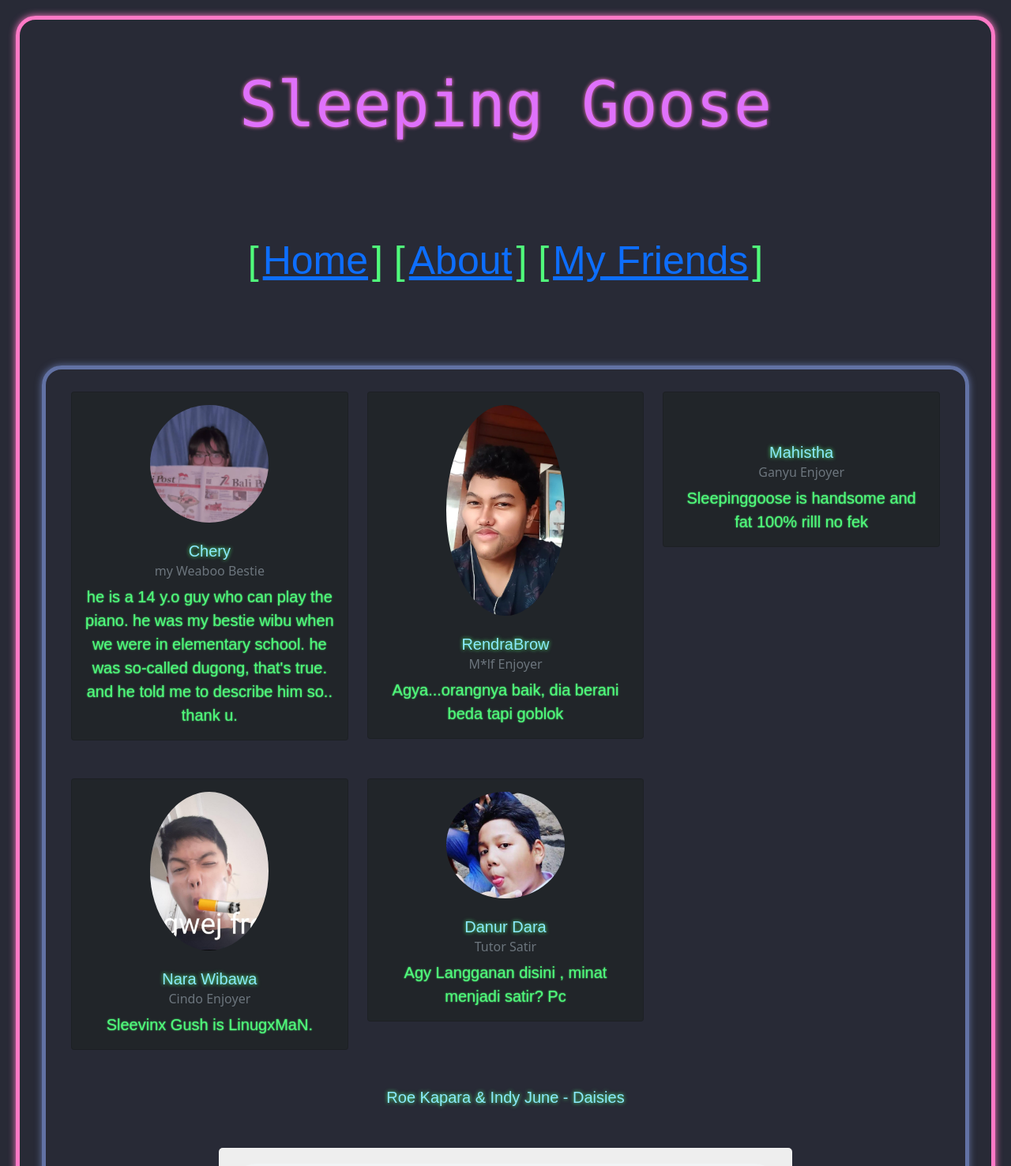
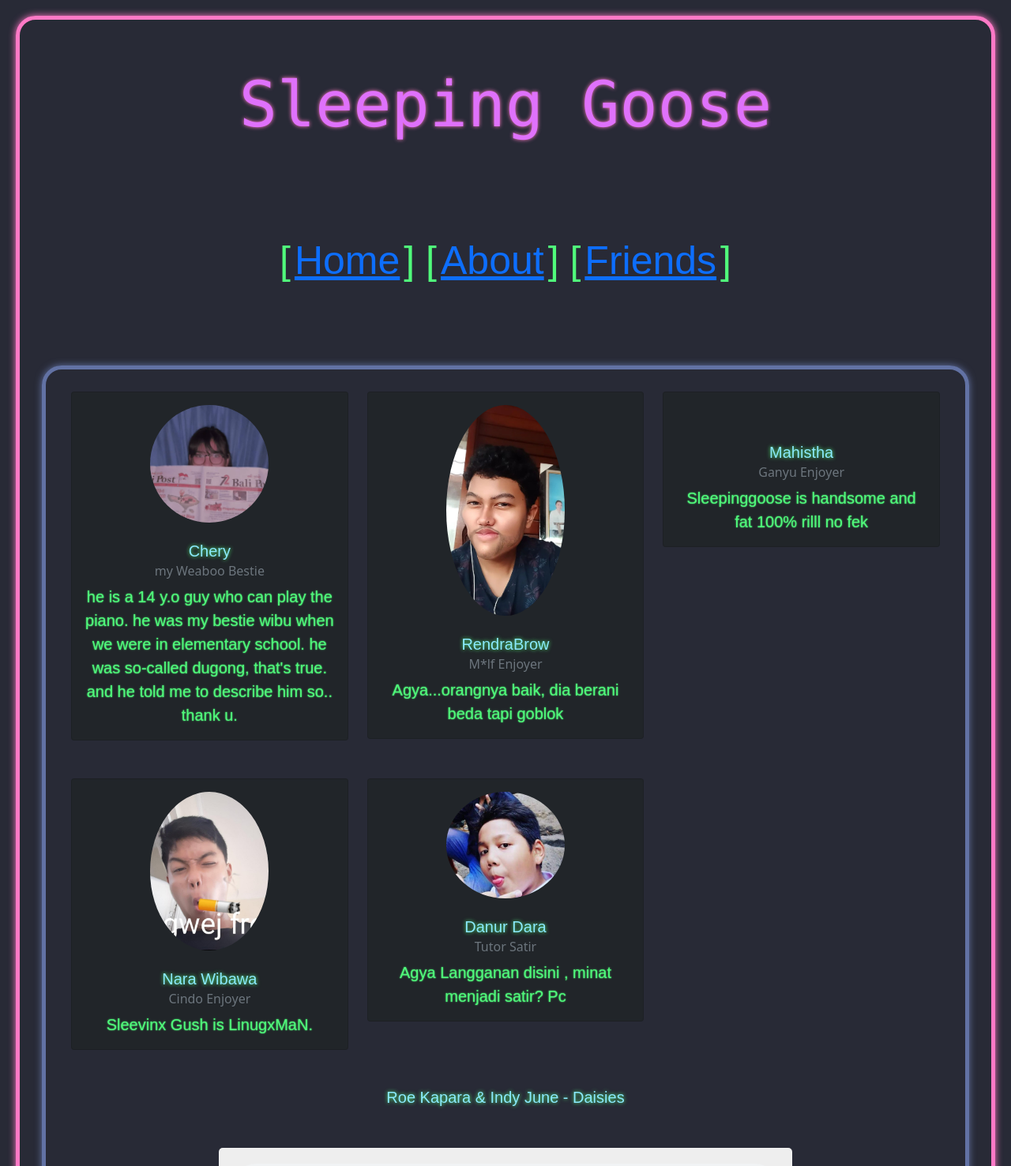
Before and after one commit to imperialthief/imperialthief.github.io, a plain HTML site: page friends/index.html in a window 1280 px wide. Shown: the top 1477 px of the page at 79% size. Drawn offline with nearby package versions, Linux system fonts and the light colour scheme; a web font is replaced by a local one.

Commit message:
Add files via upload

```diff
--- a/friends/index.html
+++ b/friends/index.html
@@ -21,7 +21,7 @@
 
   <br><br>
     <nav class="text-center nav_p">
-        <h6 class="nav_p">[<a href="../">Home</a>]    [<a href="../about">About</a>]  [<a href="">My Friends</a>]</h6>
+        <h6 class="nav_p">[<a href="../">Home</a>]    [<a href="../about">About</a>]  [<a href="">Friends</a>]</h6>
     </nav>
     <br>
   <br><br>
@@ -81,7 +81,7 @@
                 <br><br>
                 <h5 class="card-title">Danur Dara</h5>
                 <h6 class="card-subtitle mb-2 text-muted">Tutor Satir</h6>
-                <p class="card-text">Agy Langganan disini , minat menjadi satir? Pc</p>
+                <p class="card-text">Agya Langganan disini , minat menjadi satir? Pc</p>
               </div>
             </div>
           </div>
```
